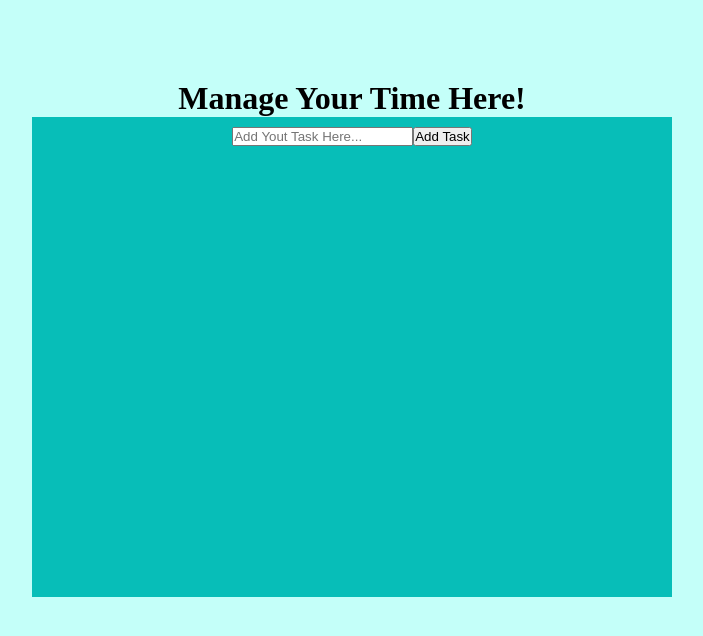
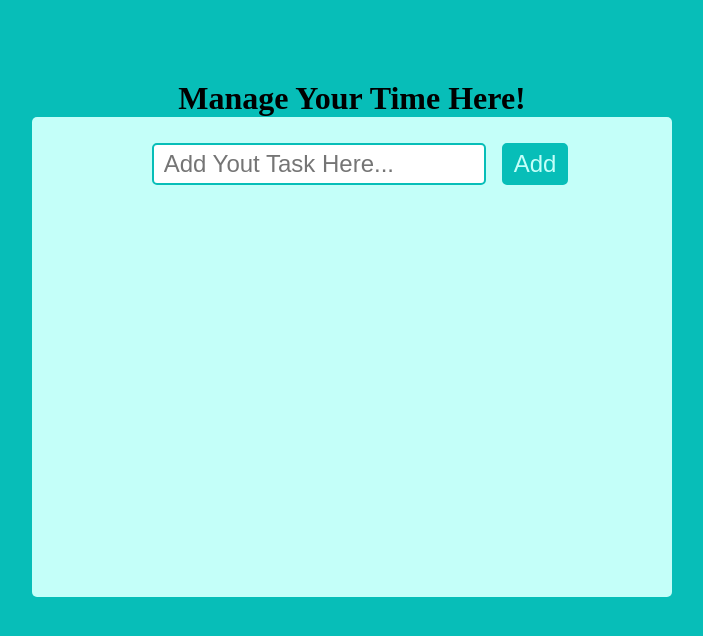
Before and after one commit to Prashant8Khatiwada/Todo-App, a React (Vite) app: page / in a window 1280 px wide. Shown: the top 636 px of the page, without its empty margins (288-991 px from the left). Built offline with nearby package versions, Linux system fonts and the light colour scheme.

Commit message:
pleasing css added

```diff
--- a/src/components/TodoForm.jsx
+++ b/src/components/TodoForm.jsx
@@ -22,7 +22,7 @@ function TodoForm(props) {
         value={task}
         onChange={(e) => setTask(e.target.value)}
       />
-      <input className="todo-btn" type="submit" value="Add Task" />
+      <input className="todo-btn" type="submit" value="Add" />
     </form>
   );
 }
--- a/src/index.css
+++ b/src/index.css
@@ -10,7 +10,7 @@ html {
 }
 
 body {
-  background-color: #c4fff9;
+  background-color: #07beb8;
   display: flex;
   justify-content: center;
   align-items: center;
@@ -25,10 +25,53 @@ body {
 }
 
 .todo-container {
-  background-color: #07beb8;
+  background-color: #c4fff9;
   width: 40rem;
   height: 30rem;
   text-align: center;
+  padding: 10px 30px;
+  border-radius: 5px;
+}
 
-  padding: 10px 30px;
+.todo-input {
+  font-size: 1.5rem;
+  outline: none;
+  border: 2px solid #07beb8;
+  border-radius: 5px;
+  padding: 5px 10px;
+  margin: 1rem;
 }
+
+.todo-btn {
+  font-size: 1.5rem;
+  padding: 5px 10px;
+  border-radius: 5px;
+  background-color: #07beb8;
+  outline: none;
+  border: 2px solid #07beb8;
+  cursor: pointer;
+  color: #c4fff9;
+}
+
+.todo-btn:focus {
+  outline: none;
+}
+
+.todo-btn:hover {
+  border: 2px solid #07beb8;
+  background-color: #c4fff9;
+  color: #07beb8;
+  transition: 0.5s all ease;
+}
+
+.todo-lists li {
+  list-style: none;
+  background-color: #07beb838;
+  border: 2px solid #07beb8;
+  text-align: start;
+  width: 100%;
+  font-size: 1.5rem;
+  padding: 5px 15px 5px 10px;
+  margin-top: 10px;
+  border-radius: 5px;
+}
```
